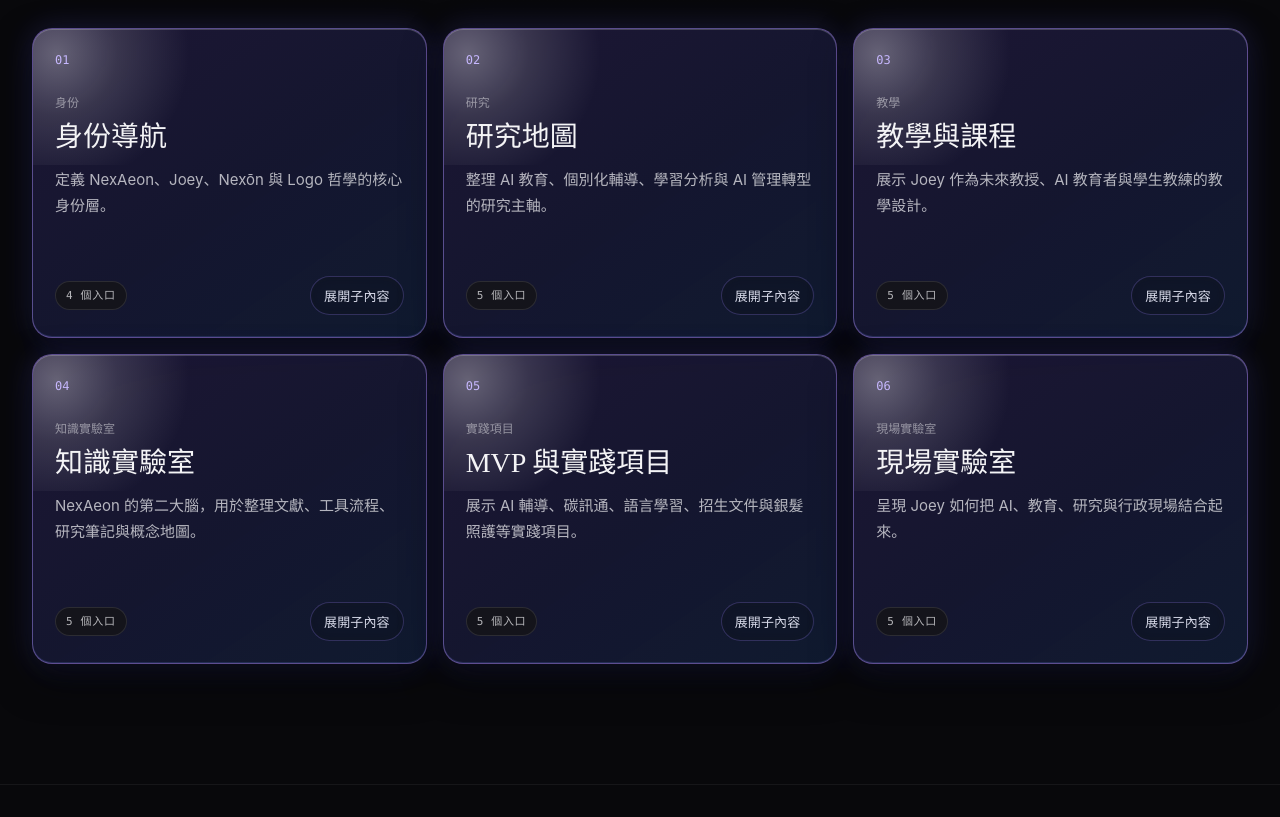
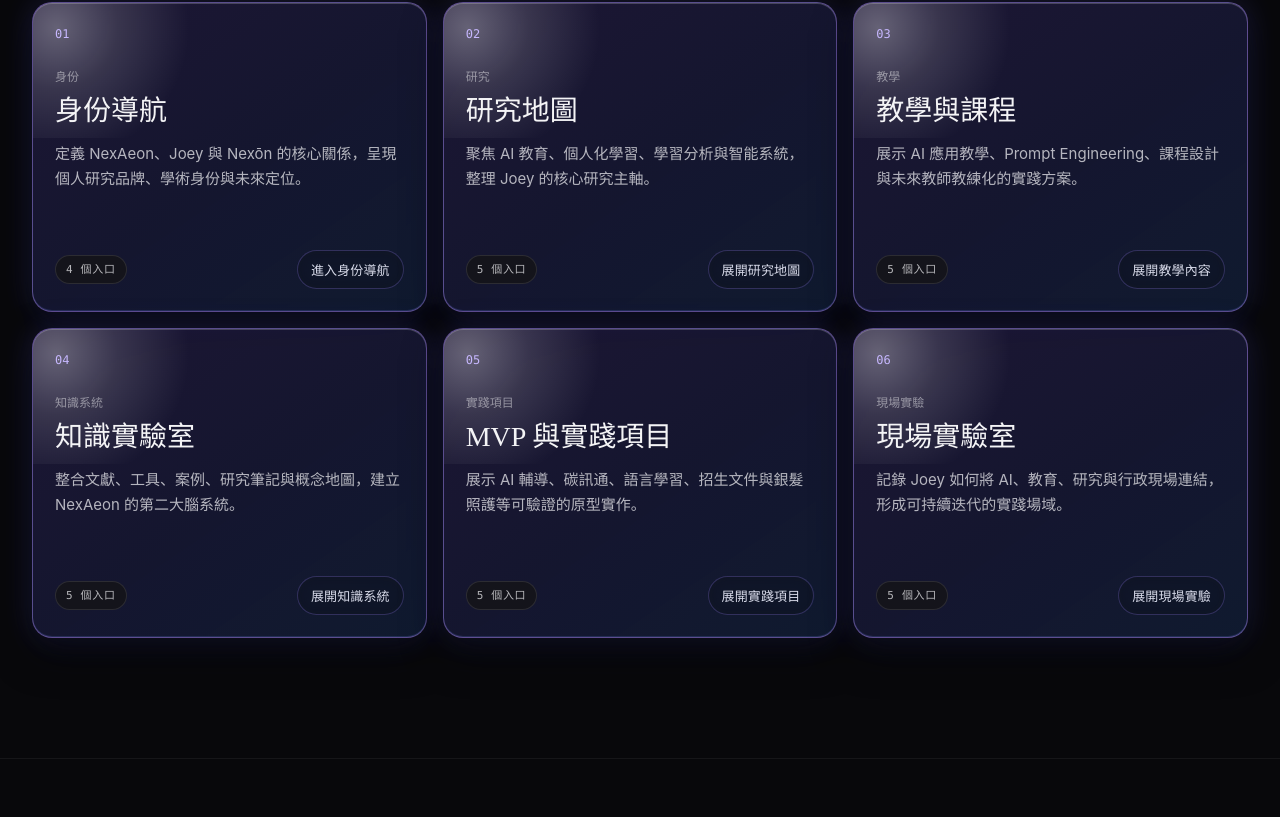
Before and after one commit to JoeyAJ/nexaeon-web, a React (Vite) app: page / in a window 1280 px wide. Shown: the part 1970-2787 px from the top of the page. Built offline with nearby package versions, Linux system fonts and the light colour scheme.

Commit message:
fix: polish homepage module copy

```diff
--- a/src/components/DirectionB.jsx
+++ b/src/components/DirectionB.jsx
@@ -37,6 +37,12 @@
   const section = document.getElementById(id);
   if (!section) return;
   section.scrollIntoView({ behavior: 'smooth', block: 'start' });
+}
+
+function formatEntryCount(count, lang) {
+  if (lang === 'en') return `${count} ${count === 1 ? 'Entry' : 'Entries'}`;
+  if (lang === 'ko') return `${count}개 입구`;
+  return `${count} 個入口`;
 }
 
 function IntroOverlay({ skipLabel, phase, onSkip, onEnded }) {
@@ -244,7 +250,7 @@
   );
 }
 
-function ModuleGateway({ content, modules, activeModuleId, setActiveModuleId, navigate }) {
+function ModuleGateway({ content, modules, activeModuleId, setActiveModuleId, navigate, lang }) {
   const activeModule = modules.find((module) => module.id === activeModuleId);
 
   const openModule = (moduleId) => {
@@ -270,10 +276,10 @@
             <p>{module.summary}</p>
             <div className="module-card-footer">
               <span className="content-tag">
-                {module.items.length} {content.common.entries}
+                {formatEntryCount(module.items.length, lang)}
               </span>
               <button className="btn btn-ghost" onClick={() => openModule(module.id)} type="button">
-                {content.common.openModule}
+                {module.cta || content.common.openModule}
               </button>
             </div>
           </article>
@@ -447,6 +453,7 @@
         activeModuleId={activeModuleId}
         setActiveModuleId={setActiveModuleId}
         navigate={navigate}
+        lang={lang}
       />
       <Footer content={content} modules={modules} setActiveModuleId={setActiveModuleId} navigate={navigate} />
     </div>
--- a/src/data/nexaeonContent.js
+++ b/src/data/nexaeonContent.js
@@ -32,7 +32,7 @@
       eyebrow: 'NexAeon Modules',
       title: '一級模塊地圖',
       intro:
-        '首頁只保留 NexAeon 的總定位與六個入口。每個模塊承接一組完整子頁，用於展示 Joey 的研究身份、課程設計、知識系統與實踐現場。',
+        '六個核心入口構成 NexAeon 的品牌架構，連接研究身份、學術方向、教學實踐、知識系統、原型項目與現場實驗。',
       activeHint: '選擇一個模塊後，可從這裡進入對應子頁。',
     },
     footer: {
@@ -45,8 +45,9 @@
         id: 'identity',
         code: '01',
         label: 'Identity',
-        title: 'Identity｜身份導航',
-        summary: '定義 NexAeon、Joey、Nexōn 與 Logo 哲學的核心身份層。',
+        title: '身份導航',
+        summary: '定義 NexAeon、Joey 與 Nexōn 的核心關係，呈現個人研究品牌、學術身份與未來定位。',
+        cta: '進入身份導航',
         position: '這裡說明 NexAeon 為何存在，以及它如何作為 Joey 的 AI 時代個人研究所與第二大腦運作。',
         items: [
           {
@@ -176,8 +177,9 @@
         id: 'research',
         code: '02',
         label: 'Research',
-        title: 'Research｜研究地圖',
-        summary: '整理 AI 教育、個別化輔導、學習分析與 AI 管理轉型的研究主軸。',
+        title: '研究地圖',
+        summary: '聚焦 AI 教育、個人化學習、學習分析與智能系統，整理 Joey 的核心研究主軸。',
+        cta: '展開研究地圖',
         position: '研究地圖把問題、方法、目前階段與未來方向放在同一個架構中，方便後續延伸為論文、模型與實驗。',
         items: [
           {
@@ -261,8 +263,9 @@
         id: 'teaching',
         code: '03',
         label: 'Teaching',
-        title: 'Teaching｜教學與課程',
-        summary: '展示 Joey 作為未來教授、AI 教育者與學生教練的教學設計。',
+        title: '教學與課程',
+        summary: '展示 AI 應用教學、Prompt Engineering、課程設計與未來教師教練化的實踐方案。',
+        cta: '展開教學內容',
         position: '這裡不是賣課頁，而是把課程理念、教學方法與教材系統作為研究成果展示。',
         items: [
           {
@@ -346,8 +349,9 @@
         id: 'knowledge-lab',
         code: '04',
         label: 'Knowledge Lab',
-        title: 'Knowledge Lab｜知識實驗室',
-        summary: 'NexAeon 的第二大腦，用於整理文獻、工具流程、研究筆記與概念地圖。',
+        title: '知識實驗室',
+        summary: '整合文獻、工具、案例、研究筆記與概念地圖，建立 NexAeon 的第二大腦系統。',
+        cta: '展開知識系統',
         position: '目前先以靜態內容框架呈現，之後可接 Notion、Airtable、n8n、RAG 或資料庫。',
         items: [
           {
@@ -431,8 +435,9 @@
         id: 'projects',
         code: '05',
         label: 'Projects',
-        title: 'Projects｜MVP 與實踐項目',
-        summary: '展示 AI 輔導、碳訊通、語言學習、招生文件與銀髮照護等實踐項目。',
+        title: 'MVP 與實踐項目',
+        summary: '展示 AI 輔導、碳訊通、語言學習、招生文件與銀髮照護等可驗證的原型實作。',
+        cta: '展開實踐項目',
         position: '每個項目以問題、解法、技術、狀態與下一步呈現，避免變成銷售頁。',
         items: [
           {
@@ -521,8 +526,9 @@
         id: 'field-lab',
         code: '06',
         label: 'Field Lab',
-        title: 'Field Lab｜現場實驗室',
-        summary: '呈現 Joey 如何把 AI、教育、研究與行政現場結合起來。',
+        title: '現場實驗室',
+        summary: '記錄 Joey 如何將 AI、教育、研究與行政現場連結，形成可持續迭代的實踐場域。',
+        cta: '展開現場實驗',
         position: 'Field Lab 不是聯絡我們或合作導流，而是記錄 AI 在大學現場與學生支援中的實踐語境。',
         items: [
           {
@@ -637,7 +643,7 @@
       eyebrow: 'NexAeon Modules',
       title: 'Primary Module Map',
       intro:
-        'The homepage keeps only NexAeon’s overall position and six primary entries. Each module connects to full subpages for Joey’s research identity, teaching design, knowledge system, projects, and field practice.',
+        'Six primary gateways define the NexAeon brand architecture, connecting research identity, academic direction, teaching practice, knowledge systems, prototype work, and field experimentation.',
       activeHint: 'Choose a module here, then enter one of its subpages.',
     },
     footer: {
@@ -650,8 +656,9 @@
         id: 'identity',
         code: '01',
         label: 'Identity',
-        title: 'Identity｜Identity Navigation',
-        summary: 'The identity layer for NexAeon, Joey, Nexōn, and the symbol philosophy.',
+        title: 'Identity Navigation',
+        summary: 'Defines the relationship between NexAeon, Joey, and Nexōn, presenting Joey’s research identity, academic positioning, and future direction.',
+        cta: 'Enter Identity Navigation',
         position: 'This module explains why NexAeon exists and how it works as Joey’s personal AI-era institute and second brain.',
         items: [
           {
@@ -720,8 +727,9 @@
         id: 'research',
         code: '02',
         label: 'Research',
-        title: 'Research｜Research Map',
-        summary: 'A map of AI education, personalized tutoring, learning analytics, and AI management transformation.',
+        title: 'Research Map',
+        summary: 'Organizes Joey’s core research directions around AI education, personalized learning, learning analytics, and intelligent systems.',
+        cta: 'Open Research Map',
         position: 'The research map keeps questions, methods, current stages, and future directions in one structure for papers, models, and experiments.',
         items: [
           {
@@ -800,8 +808,9 @@
         id: 'teaching',
         code: '03',
         label: 'Teaching',
-        title: 'Teaching｜Courses',
-        summary: 'Joey’s teaching philosophy as a future professor, AI educator, and student coach.',
+        title: 'Teaching & Curriculum',
+        summary: 'Presents AI-based teaching, Prompt Engineering, curriculum design, and the future model of professors as learning coaches.',
+        cta: 'Open Teaching Content',
         position: 'This is not a course-sales page. It presents teaching design, course research, and reusable learning materials.',
         items: [
           {
@@ -880,8 +889,9 @@
         id: 'knowledge-lab',
         code: '04',
         label: 'Knowledge Lab',
-        title: 'Knowledge Lab｜Second Brain',
-        summary: 'NexAeon’s second brain for literature, tool workflows, research notes, and concept maps.',
+        title: 'Knowledge Lab',
+        summary: 'Integrates literature, tools, cases, research notes, and concept maps into NexAeon’s second-brain knowledge system.',
+        cta: 'Open Knowledge System',
         position: 'The lab starts as a static framework and can later connect to Notion, Airtable, n8n, RAG, or a database.',
         items: [
           {
@@ -960,8 +970,9 @@
         id: 'projects',
         code: '05',
         label: 'Projects',
-        title: 'Projects｜MVPs and Practice',
-        summary: 'AI tutoring, GreenTrace, language-learning companion, admissions PDFs, and elder-care emotion support.',
+        title: 'MVP & Practice Projects',
+        summary: 'Showcases verifiable prototypes such as AI tutoring, GreenTrace, language learning, admissions automation, and senior care.',
+        cta: 'Open Practice Projects',
         position: 'Each project is shown through problem, solution, technology, status, and next step rather than sales copy.',
         items: [
           {
@@ -1045,8 +1056,9 @@
         id: 'field-lab',
         code: '06',
         label: 'Field Lab',
-        title: 'Field Lab｜Field Laboratory',
-        summary: 'How Joey connects AI, education, research, and administrative reality.',
+        title: 'Field Lab',
+        summary: 'Documents how Joey connects AI, education, research, and administrative practice into a continuously evolving field of experimentation.',
+        cta: 'Open Field Lab',
         position: 'Field Lab is not a contact funnel. It records the practice context where AI meets universities and student support.',
         items: [
           {
@@ -1156,7 +1168,7 @@
       eyebrow: 'NexAeon Modules',
       title: '1차 모듈 지도',
       intro:
-        '홈페이지는 NexAeon의 전체 정체성과 여섯 개의 1차 입구만 보여줍니다. 각 모듈은 Joey의 연구 정체성, 교육 설계, 지식 시스템, 프로젝트와 현장 실천을 연결하는 하위 페이지로 이어집니다.',
+        '여섯 개의 핵심 입구는 NexAeon의 브랜드 구조를 이루며 연구 정체성, 학술 방향, 교육 실천, 지식 시스템, 프로토타입, 현장 실험을 연결합니다.',
       activeHint: '모듈을 선택한 뒤 해당 하위 페이지로 들어갈 수 있습니다.',
     },
     footer: {
@@ -1169,8 +1181,9 @@
         id: 'identity',
         code: '01',
         label: 'Identity',
-        title: 'Identity｜정체성 내비게이션',
-        summary: 'NexAeon, Joey, Nexōn, 그리고 로고 철학을 정의하는 정체성 레이어입니다.',
+        title: '정체성 내비게이션',
+        summary: 'NexAeon, Joey, Nexōn의 핵심 관계를 정의하고 개인 연구 브랜드, 학술적 정체성, 미래 방향성을 보여준다.',
+        cta: '정체성 내비게이션으로 이동',
         position: 'NexAeon이 왜 존재하며 Joey의 AI 시대 개인 연구소이자 두 번째 뇌로 어떻게 작동하는지 설명합니다.',
         items: [
           {
@@ -1239,8 +1252,9 @@
         id: 'research',
         code: '02',
         label: 'Research',
-        title: 'Research｜연구 지도',
-        summary: 'AI 교육, 개인화 튜터링, 학습분석, AI 경영 전환의 연구 축을 정리합니다.',
+        title: '연구 지도',
+        summary: 'AI 교육, 개인화 학습, 학습 분석, 지능형 시스템을 중심으로 Joey의 핵심 연구 축을 정리한다.',
+        cta: '연구 지도 펼치기',
         position: '연구 지도는 질문, 방법, 현재 단계, 미래 방향을 한 구조에 두어 논문, 모델, 실험으로 확장합니다.',
         items: [
           {
@@ -1319,8 +1333,9 @@
         id: 'teaching',
         code: '03',
         label: 'Teaching',
-        title: 'Teaching｜교육과 코스',
-        summary: '미래 교수, AI 교육자, 학생 코치로서 Joey의 교육 설계를 보여줍니다.',
+        title: '교육과 커리큘럼',
+        summary: 'AI 활용 교육, Prompt Engineering, 수업 설계, 미래형 교수·코치 모델의 실천 방안을 보여준다.',
+        cta: '교육 콘텐츠 펼치기',
         position: '판매용 강의 페이지가 아니라 교육 설계와 코스 연구를 보여주는 공간입니다.',
         items: [
           {
@@ -1399,8 +1414,9 @@
         id: 'knowledge-lab',
         code: '04',
         label: 'Knowledge Lab',
-        title: 'Knowledge Lab｜지식 실험실',
-        summary: '문헌, 도구 흐름, 연구 노트, 개념 지도를 정리하는 NexAeon의 두 번째 뇌입니다.',
+        title: '지식 실험실',
+        summary: '문헌, 도구, 사례, 연구 노트, 개념 지도를 통합하여 NexAeon의 제2의 뇌 시스템을 구축한다.',
+        cta: '지식 시스템 펼치기',
         position: '현재는 정적 콘텐츠 프레임워크이며 이후 Notion, Airtable, n8n, RAG, 데이터베이스에 연결할 수 있습니다.',
         items: [
           {
@@ -1479,8 +1495,9 @@
         id: 'projects',
         code: '05',
         label: 'Projects',
-        title: 'Projects｜MVP와 실천 프로젝트',
-        summary: 'AI 튜터링, GreenTrace, 언어 학습 친구, 입학 PDF, 시니어 정서 케어 프로젝트를 보여줍니다.',
+        title: 'MVP와 실천 프로젝트',
+        summary: 'AI 튜터링, GreenTrace, 언어 학습, 입학 문서 자동화, 시니어 케어 등 검증 가능한 프로토타입을 보여준다.',
+        cta: '실천 프로젝트 펼치기',
         position: '각 프로젝트는 판매 문구가 아니라 문제, 해법, 기술, 상태, 다음 단계로 제시됩니다.',
         items: [
           {
@@ -1564,8 +1581,9 @@
         id: 'field-lab',
         code: '06',
         label: 'Field Lab',
-        title: 'Field Lab｜현장 실험실',
-        summary: 'Joey가 AI, 교육, 연구, 행정 현장을 어떻게 연결하는지 보여줍니다.',
+        title: '현장 실험실',
+        summary: 'Joey가 AI, 교육, 연구, 행정 현장을 연결하여 지속적으로 진화하는 실천 공간을 기록한다.',
+        cta: '현장 실험 펼치기',
         position: 'Field Lab은 연락처나 협업 유도 페이지가 아니라 AI가 대학 현장과 학생 지원을 만나는 실천 맥락입니다.',
         items: [
           {
@@ -1649,25 +1667,25 @@
     identity: '身份',
     research: '研究',
     teaching: '教學',
-    'knowledge-lab': '知識實驗室',
+    'knowledge-lab': '知識系統',
     projects: '實踐項目',
-    'field-lab': '現場實驗室',
+    'field-lab': '現場實驗',
   },
   en: {
     identity: 'Identity',
     research: 'Research',
     teaching: 'Teaching',
-    'knowledge-lab': 'Knowledge Lab',
-    projects: 'Projects',
-    'field-lab': 'Field Lab',
+    'knowledge-lab': 'Knowledge System',
+    projects: 'Practice Projects',
+    'field-lab': 'Field Experiment',
   },
   ko: {
     identity: '정체성',
     research: '연구',
     teaching: '교육',
-    'knowledge-lab': '지식 실험실',
+    'knowledge-lab': '지식 시스템',
     projects: '실천 프로젝트',
-    'field-lab': '현장 실험실',
+    'field-lab': '현장 실험',
   },
 };
 
```
